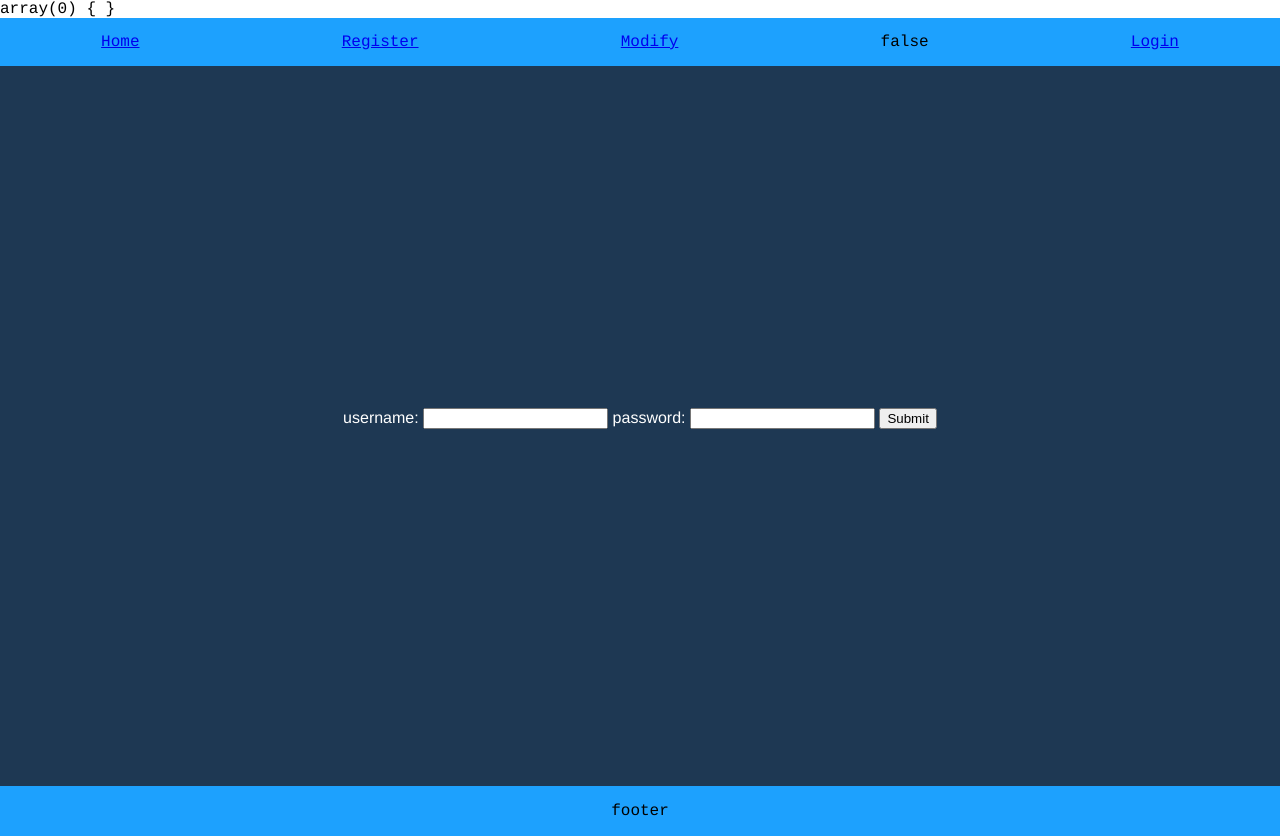
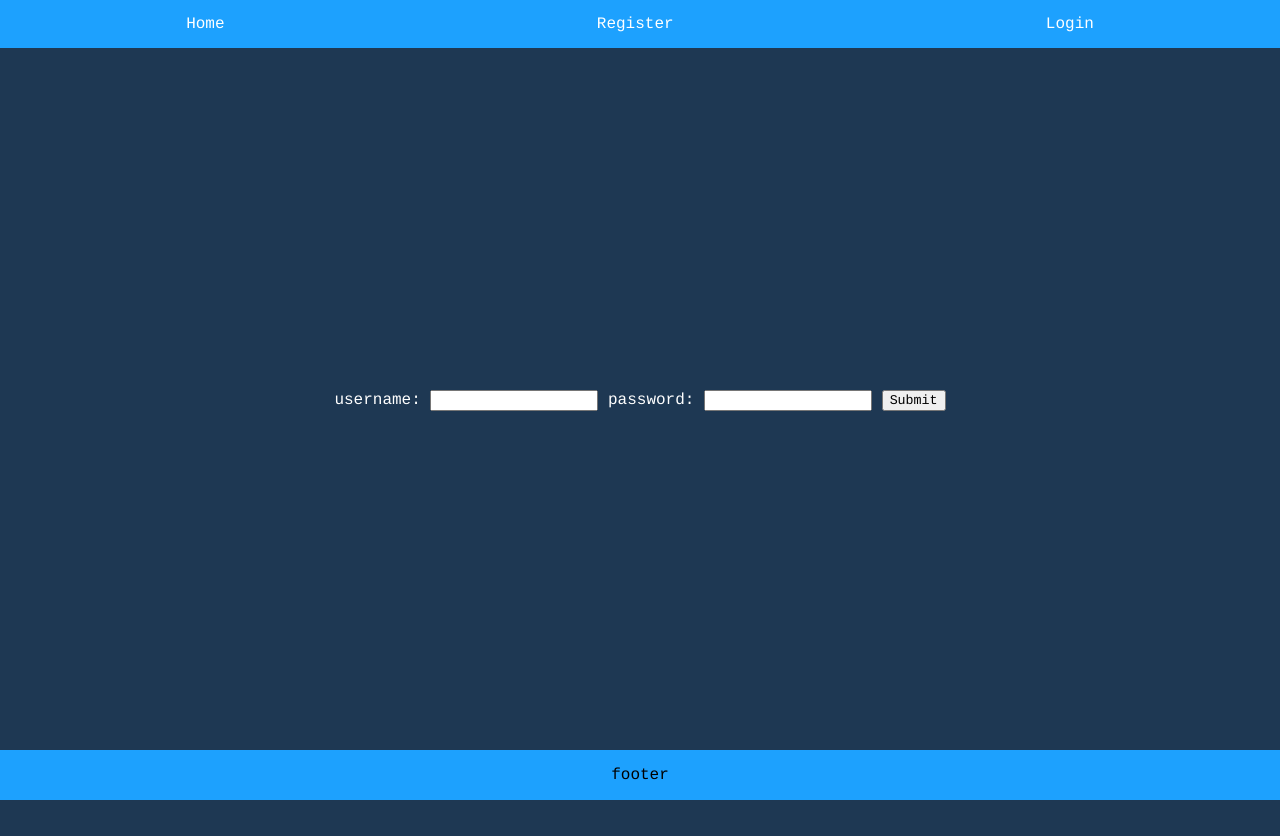
Before and after one commit to nicovrg/camagru, a PHP site: page /login in a window 1280 px wide. After the commit the page ends 800 px from the top, so only its background shows below. Run offline with PHP 8.4, Linux system fonts and the light colour scheme; data comes from the database, SQL or seed files in the repository.

Commit message:
add login logout and restyle css guroux tricks

```diff
--- a/controllers/ControllerLogin.php
+++ b/controllers/ControllerLogin.php
@@ -15,9 +15,15 @@ class ControllerLogin
 	{
 		$this->_connexionManager = new ConnexionManager;
 		if (isset($_POST['username']) && isset($_POST['password']) && isset($_POST['confirm']))
-			$this->_connexionManager->login($_POST['username'], $_POST['password']);
-		$this->_view = new View('Login');
-		$this->_view->generate(array());
+		{
+			if ($this->_connexionManager->login($_POST['username'], $_POST['password']))
+				header('Location: /');
+		}
+		else
+		{
+			$this->_view = new View('Login');
+			$this->_view->generate(array());
+		}
 	}
 }
 ?>
--- a/controllers/ControllerLogout.php
+++ b/controllers/ControllerLogout.php
@@ -15,7 +15,8 @@ class ControllerLogout
 	{
 		$this->_connexionManager = new ConnexionManager;
 		// $this->_connexionManager->check();
-		$this->_connexionManager->logout();
+		if ($this->_connexionManager->sessionLogin())
+			$this->_connexionManager->logout();
 		$this->_view = new View('Logout');
 		$this->_view->generate(array());
 	}
--- a/models/Checker.php
+++ b/models/Checker.php
@@ -4,7 +4,7 @@
 	// check syntax of user input (username, password, email)
 	// check availability of user info (username, email)
 
-class Checker extends Model
+	abstract class Checker extends Model
 {
 
 	public function isIdValid(int $id)
--- a/models/ConnexionManager.php
+++ b/models/ConnexionManager.php
@@ -1,5 +1,4 @@
 <?php
-
 // This class contain the following methods:
 	// login() => filter input, get user hash pwd from db and compare them
 	// registerLoginSession() => update session_id and account_id in sessions table
@@ -8,9 +7,6 @@
 
 class ConnexionManager extends Checker
 {
-	private $id;
-	private $username;
-	private $authenticated;
 
 	public function login($username, $password)
 	{
@@ -31,15 +27,13 @@ class ConnexionManager extends Checker
 		{
 			throw new Exception('Database query error');
 		}
-		$res = $req->fetch(PDO::FETCH_ASSOC);
-		if (is_array($res))
+		$data = $req->fetch(PDO::FETCH_ASSOC);
+		if (is_array($data))
 		{
-			if (hash('sha256', $password) === $res['password'])
+			$user = new User($data);
+			if (hash('sha256', $password) === $data['password'])
 			{
-				$this->id = intval($res['id'], 10);
-				$this->username = $username;
-				$this->authenticated = true;
-				$this->registerLoginSession();
+				if ($this->registerLoginSession($user->id()))
 					return true;
 			}
 		}
@@ -47,12 +41,12 @@ class ConnexionManager extends Checker
 		return false;
 	}
 
-	private function registerLoginSession()
+	private function registerLoginSession($id)
 	{
 		if (session_status() == PHP_SESSION_ACTIVE)
 		{
-			$query = 'REPLACE INTO `sessions` (`session_id`, `account_id`, login_time) VALUES (:sessionId, :accountId, NOW())';
-			$values = array(':sessionId' => session_id(), ':accountId' => $this->id);
+			$query = 'INSERT INTO `sessions` (`session_id`, `account_id`) VALUES (:sessionId, :accountId)';
+			$values = array(':sessionId' => session_id(), ':accountId' => $id);
 			try
 			{
 				$req = $this->getDb()->prepare($query);
@@ -62,7 +56,9 @@ class ConnexionManager extends Checker
 			{
 				throw new Exception('Database query error');
 			}
+			return true;
 		}
+		return false;
 	}
 
 	public function sessionLogin()
@@ -82,19 +78,11 @@ class ConnexionManager extends Checker
 			{
 				throw new Exception('Database query error');
 			}
-			$res = $req->fetch(PDO::FETCH_ASSOC);
-			if (is_array($res))
-			{
-				$this->id = intval($res['account_id'], 10);
-				$this->name = $res['account_name'];
-				$this->authenticated = true;
-				echo $this->id;
-				echo "true";
-				return true;
+			$data = $req->fetch(PDO::FETCH_ASSOC);
+			if (is_array($data))
+				return new User($data);
 		}
-		}
-		echo "false";
-		return false;
+		return null;
 	}
 
 	// public function check()
@@ -110,18 +98,8 @@ class ConnexionManager extends Checker
 
 	public function logout()
 	{
-		var_dump($this->id);
-		global $id;
-		var_dump($this->id);
-		if (is_null($this->id))
-			return ;
-		$this->id = NULL;
-		$this->username = NULL;
-		$this->authenticated = false;
-		echo "<p>before</p>";
 		if (session_status() == PHP_SESSION_ACTIVE)
 		{
-			echo "<p>after</p>";
 			$query = "DELETE FROM `sessions` WHERE (`session_id` = :sid)";
 			$values = array(':sid' => session_id());
 			try
@@ -135,6 +113,5 @@ class ConnexionManager extends Checker
 			}
 		}
 	}
-
 }
 ?>
--- a/models/ModifyManager.php
+++ b/models/ModifyManager.php
@@ -11,8 +11,7 @@ class ModifyManager extends Checker
 
 	private function modify_account($username, $password)
 	{
-		if ($this->sessionLogin() === true)
-			$lala = "lala";
+		echo "lol";
 	}
 }
 ?>
--- a/models/User.php
+++ b/models/User.php
@@ -16,7 +16,7 @@ class User
 		{
 			$method = 'set'.ucfirst($key);
 			if (method_exists($this, $method))
-				$this->method($value);
+				$this->$method($value);
 		}
 	}
 
--- a/style/template.css
+++ b/style/template.css
@@ -1,11 +1,23 @@
+*
+{
+	font-family: Courier;
+}
+
 body
 {
-	font-family: Courier;
 	margin: 0;
+	display: flex;
+	flex-direction: column;
+	height: 100vh;
 }
+
 
 .header_div
 {
+	position: fixed;
+	top: 0;
+	left: 0;
+	width: 100vw;
 	display: flex;
 	justify-content: space-around;
 	align-items: center;
@@ -14,20 +26,40 @@ body
 	height: 3em;
 }
 
+.header_div a
+{
+	color : white;
+	text-decoration: none;
+	font-weight: 300;
+	transition: all .3s;
+}
+
+.header_div a:hover
+{
+	color: rgb(30, 56, 83);
+	font-weight: 600;
+	transform: scale(1.1);
+	transition: all .3s;
+}
+
 .main_div
 {
+	padding: 3em 0;
 	display: flex;
+	flex: 1;
 	align-items: center;
 	flex-direction: column;
 	justify-content: space-around;
-	font-family: Helvetica Neue;
 	background-color: rgb(30, 56, 83);
 	color: white;
-	height: 90vh;
 }
 
 .footer_div
 {
+	position: fixed;
+	width: 100vw;
+	bottom: 0;
+	left: 0;
 	display: flex;
 	justify-content: center;
 	align-items: center;
--- a/views/View.php
+++ b/views/View.php
@@ -9,7 +9,7 @@ class View
 	{
 		$this->_file = 'views/view'.$action.'.php';
 		$this->_array = $_POST;
-		var_dump($this->_array);
+		//var_dump($this->_array);
 	}
 
 	public function generate($data)
--- a/views/template.php
+++ b/views/template.php
@@ -5,6 +5,7 @@
 		<meta charset="UTF-8">
 		<meta name="viewport" content="width=device-width, initial-scale=1.0">
 		<meta http-equiv="X-UA-Compatible" content="ie=edge">
+		<link rel="icon" type="image/png" href="../favicon.png" />
 		<link rel="stylesheet" type="text/css" href="/style/template.css">
 		<link rel="stylesheet" type="text/css" href="/style/modify.css">
 		<link rel="stylesheet" type="text/css" href="/style/register.css">
@@ -14,14 +15,9 @@
 		<header class="header_div">
 			<a href="/">Home</a>
 			<a href="/register">Register</a>
-			<a href="/modify">Modify</a>
-			<?php
-				$connexion = new ConnexionManager;
-				if ($connexion->sessionLogin() === false)
-					echo "<a href='/login'>Login</a>";
-				else
-					echo "<a href='/logout'>Logout</a>";
-			?>
+			<?php $manager = new ConnexionManager; ?>
+			<?= $manager->sessionLogin() ? '<a href="/modify">' . $manager->sessionLogin()->username() . "</a>" : "" ?>
+			<a <?= $manager->sessionLogin() ? 'href="/logout">Logout</a>' : 'href="/login">Login</a> ' ?>
 		</header>
 			<div class="main_div">
 				<?= $content ?>
--- a/views/viewLogout.php
+++ b/views/viewLogout.php
@@ -1,2 +1,2 @@
 <?php $this->_t = "Logout" ?>
-<?php echo $_SESSION["test"] ?>
+<?= $_SESSION["test"] ?>
--- a/views/viewModify.php
+++ b/views/viewModify.php
@@ -3,8 +3,8 @@
 <div>
 	<p>Edit the field you want to change and submit</p>
 	<form action="/modify" method="POST" id="modify">
-		username: <input class="modify_form_cell" type="text" name="username" value="lala">
-		email: <input class="modify_form_cell" type="text" name="email">
+		username: <input class="modify_form_cell" type="text" name="username" value="<?= $user->username() ?>">
+		email: <input class="modify_form_cell" type="text" name="email" value="<?= $user->email() ?>">
 		password: <input class="modify_form_cell" type="text" name="password">
 		confirm password: <input class="modify_form_cell" type="text" name="confirm_password">
 		<input type="submit" name="confirm">
```
Also changed, not shown: controllers/ControllerModify.php (+12 -4 lines), controllers/Router.php (+10 -8 lines), models/Model.php (+6 -5 lines), favicon.png (added). Lines whose indentation alone changed are shown as unchanged.
